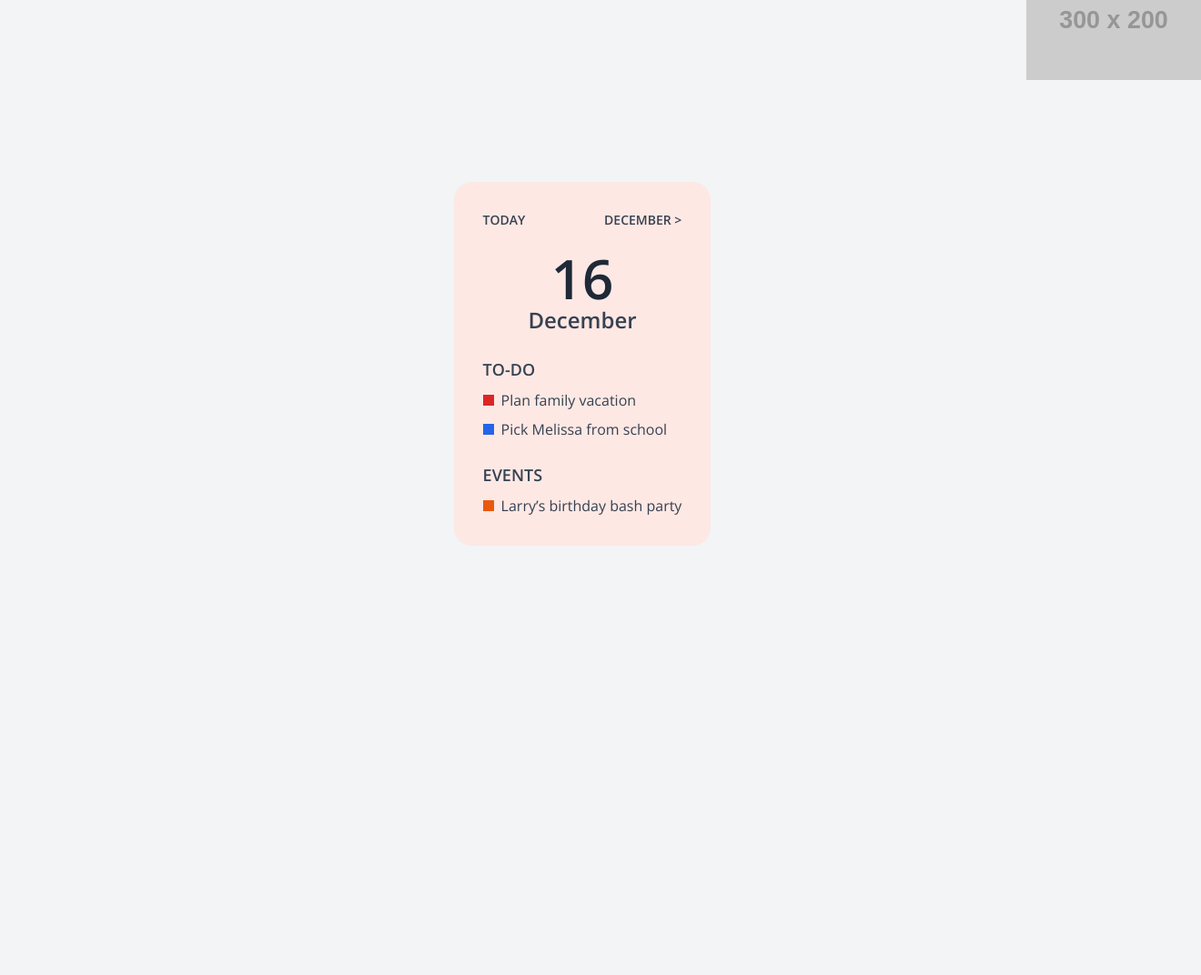
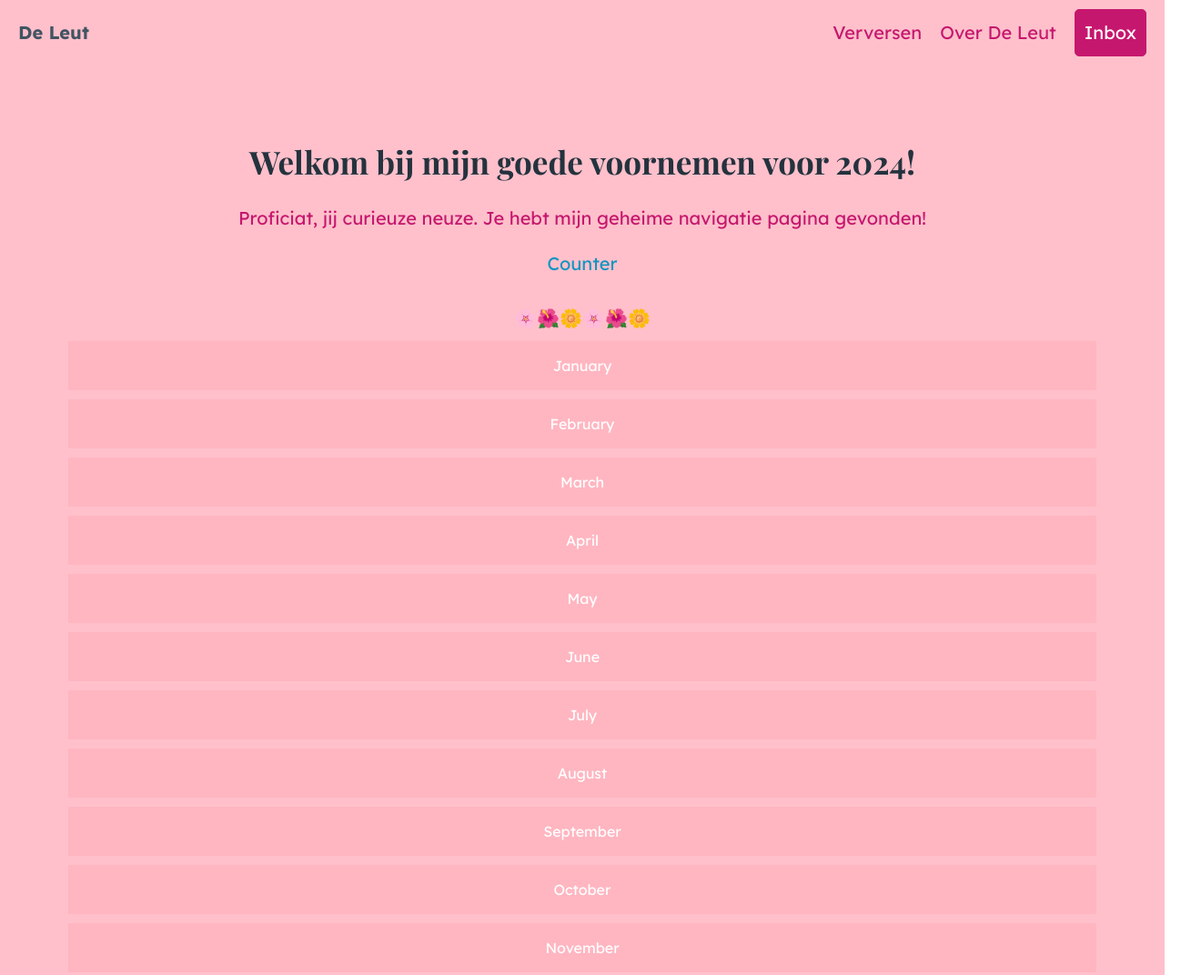
Before and after one commit to LotteVdS/De-Leut, a plain HTML site: page index.html in a window 1280 px wide. Shown: the top 1072 px of the page at 91% size, 1320 px wide, since content can reach past the window. Before the commit the page ends 800 px from the top, so only its background shows below. Drawn offline with nearby package versions, Linux system fonts and the light colour scheme; placeholder pictures from the web are drawn by us.

Commit message:
Update index.html
Basic styling secret navigation page.

```diff
--- a/index.html
+++ b/index.html
@@ -2,56 +2,96 @@
 <html lang="en">
 <head>
     <meta charset="UTF-8">
-    <meta name="viewport" content="width=device-width, initial-scale=1.0">
-    <title>Dashboard</title>
-    <script src="https://cdn.tailwindcss.com"></script>
-    <link rel="stylesheet" href="https://cdnjs.cloudflare.com/ajax/libs/font-awesome/5.15.3/css/all.min.css"></link>
+    <meta name="viewport" content="width=device-width, initial-scale=1">
+    <title>De Leut</title>
+    <link href="https://fonts.googleapis.com/css2?family=Lexend:wght@400;700&family=Playfair+Display:wght@400;700&display=swap" rel="stylesheet">
+    <link rel="stylesheet" href="https://cdn.jsdelivr.net/npm/@picocss/pico@1/css/pico.min.css">
     <style>
-        @import url('https://fonts.googleapis.com/css2?family=Open+Sans:wght@400;600&display=swap');
         body {
-            font-family: 'Open Sans', sans-serif;
+            background-color: pink;
+            font-family: 'Lexend', sans-serif;
         }
-        .card {
-            background-color: #FDE8E4;
-            border-radius: 20px;
+        h1, h2, h3 {
+            font-family: 'Playfair Display', serif;
         }
+        .button {
+            background-color: lightpink;
+            border: none;
+            color: white;
+            padding: 15px 32px;
+            text-align: center;
+            text-decoration: none;
+            display: block;
+            margin: 10px auto;
+            font-size: 16px;
+        }
+        .button:hover {
+            background-color: hotpink;
+        }
+        .container {
+            text-align: center;
+        }
+        .grid {
+            display: flex;
+            flex-direction: column;
+        }
+        .decorative {
+            margin: 20px auto;
+            font-size: 20px;
+        }
+        .visitor-counter {
+            margin-bottom: 10px;
+        }
+        .secret-message {
+            margin: 20px 0;
+            color: rgb(198, 23, 110);
+        }
+
+
     </style>
 </head>
-<body class="bg-gray-100 flex items-center justify-center h-screen">
-    <div class="card p-8 max-w-sm mx-auto">
-        <div class="flex justify-between items-center">
-            <span class="text-sm font-semibold text-gray-700">TODAY</span>
-            <span class="text-sm font-semibold text-gray-700">DECEMBER ></span>
+<body>
+    <nav class="container-fluid">
+        <ul>
+            <li><strong>De Leut</strong></li>
+        </ul>
+        <ul>
+            <li><a href="#" style="color:rgb(198, 23, 110)">Verversen</a></li>
+            <li><a href="#" style="color:rgb(198, 23, 110)">Over De Leut</a></li>
+            <li><a href="https://forms.gle/Y1c3WypNBc29ZywP9" role="button" style="background-color:rgb(198, 23, 110); border-color:rgb(198, 23, 110)">Inbox</a></li>
+        </ul>
+    </nav>
+    <main class="container">
+        <div class="grid">
+            <section>
+                <hgroup>
+                    <h2>Welkom bij mijn goede voornemen voor 2024!</h2>
+                    <div class="secret-message">Proficiat, jij curieuze neuze. Je hebt mijn geheime navigatie pagina gevonden!</div>
+                <!-- CuterCounter Code -->
+                <div class="visitor-counter">
+                    <a href='http://www.freevisitorcounters.com'>Counter</a> <script type='text/javascript' src='https://www.freevisitorcounters.com/auth.php?id=e1cc14c85a8e60348f4e831115aa9059e32ce0e9'></script>
+                    <script type="text/javascript" src="https://www.freevisitorcounters.com/en/home/counter/1129092/t/13"></script>
+                </div>
+            </hgroup>
+                <span class="decorative">🌸🌺🌼🌸🌺🌼</span>
+                <a href="De-Leut/Januari24.html" class="button">January</a>
+                <a href="#" class="button">February</a>
+                <a href="#" class="button">March</a>
+                <a href="#" class="button">April</a>
+                <a href="#" class="button">May</a>
+                <a href="#" class="button">June</a>
+                <a href="#" class="button">July</a>
+                <a href="#" class="button">August</a>
+                <a href="#" class="button">September</a>
+                <a href="#" class="button">October</a>
+                <a href="#" class="button">November</a>
+                <a href="#" class="button">December</a>
+                <span class="decorative">🌸🌺🌼🌸🌺🌼</span>
+            </section>
         </div>
-        <div class="flex flex-col items-center my-6">
-            <span class="text-6xl font-bold text-gray-800">16</span>
-            <span class="text-2xl font-semibold text-gray-700">December</span>
-        </div>
-        <div>
-            <h3 class="text-lg font-semibold text-gray-700 mb-2">TO-DO</h3>
-            <ul>
-                <li class="flex items-center mb-2">
-                    <span class="inline-block w-3 h-3 bg-red-600 mr-2"></span>
-                    <span class="text-gray-700">Plan family vacation</span>
-                </li>
-                <li class="flex items-center">
-                    <span class="inline-block w-3 h-3 bg-blue-600 mr-2"></span>
-                    <span class="text-gray-700">Pick Melissa from school</span>
-                </li>
-            </ul>
-        </div>
-        <div class="mt-6">
-            <h3 class="text-lg font-semibold text-gray-700 mb-2">EVENTS</h3>
-            <ul>
-                <li class="flex items-center">
-                    <span class="inline-block w-3 h-3 bg-orange-600 mr-2"></span>
-                    <span class="text-gray-700">Larry’s birthday bash party</span>
-                </li>
-            </ul>
-        </div>
-        <div class="absolute top-0 right-0 -mt-10 -mr-10">
-            <img src="https://placehold.co/300x200.png?text=Landscape+with+sun%2C+clouds%2C+and+trees" alt="Illustration of a landscape with sun, clouds, and trees, in pastel colors" class="w-48">
-        </div>
-    </div>
+    </main>
+    <footer class="container">
+        <small><p>Helemaal naar onder gescrolld zeg? • Awel, ik wens je een fantastische dag toe :)</p></small>
+    </footer>
 </body>
 </html>
```
